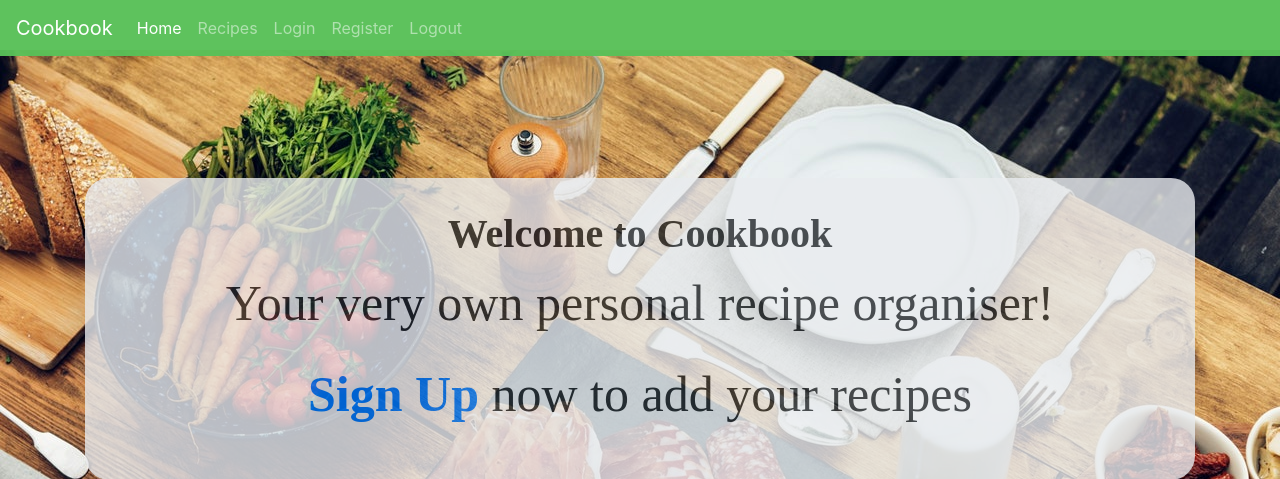
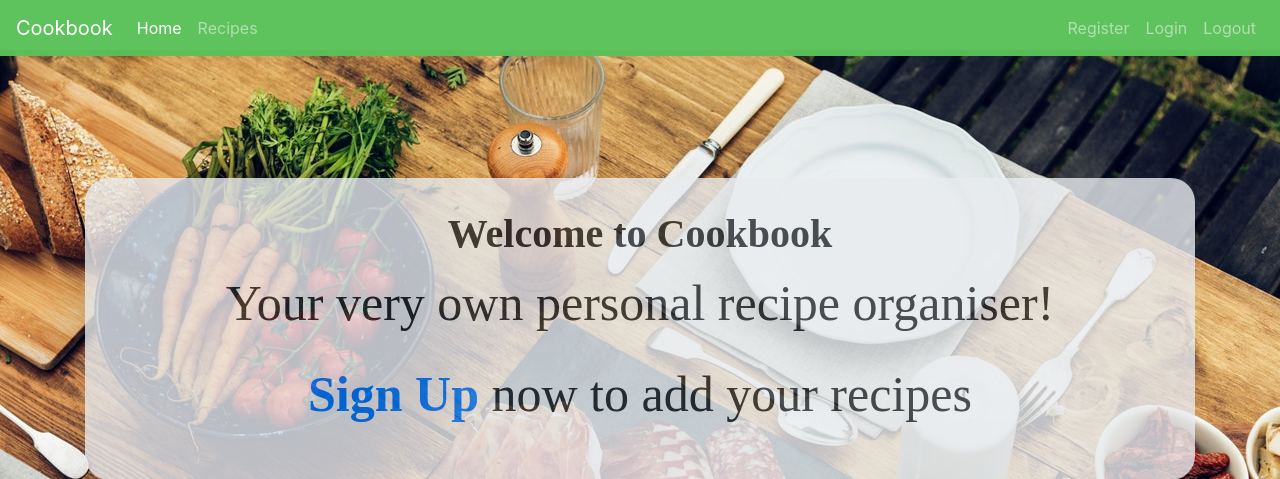
Before and after one commit to Luciano-Lima/myCookbook, a Flask app: page / in a window 1280 px wide. Shown: the top 479 px of the page. Run offline with Flask 2, Linux system fonts and the light colour scheme; some libraries are stand-ins or nearby versions.

Commit message:
Placed the login/logout/register to the right

```diff
--- a/templates/base.html
+++ b/templates/base.html
@@ -28,18 +28,22 @@
 		          	<li class="nav-item">
 		            	<a class="nav-link" href="{{url_for('recipes')}}">Recipes</a>
 		          	</li>
-		          	<li class="nav-item">
-		            	<a class="nav-link navbar-right" href="{{url_for('login')}}">Login</a>
-		          	</li>
+		        </ul>
+
+		        <div class="navbar-nav">
+		        	<li class="nav-item">
 		          	<li class="nav-item">
 		            	<a class="nav-link navbar-right" href="{{url_for('register')}}">Register</a>
+		          	</li>
+		            	<a class="nav-link navbar-right" href="{{url_for('login')}}">Login</a>
 		          	</li>
 		          	<li class="nav-item">
 		            	<a class="nav-link navbar-right" href="{{url_for('logout')}}">Logout</a>
 		          	</li>
-		        </ul>
+		        </div>
 		    </div>
 	    </nav>
+
 	</header>
 	<!--<div class="container-fluid">-->
 		<!--Displays flash message -->
```
